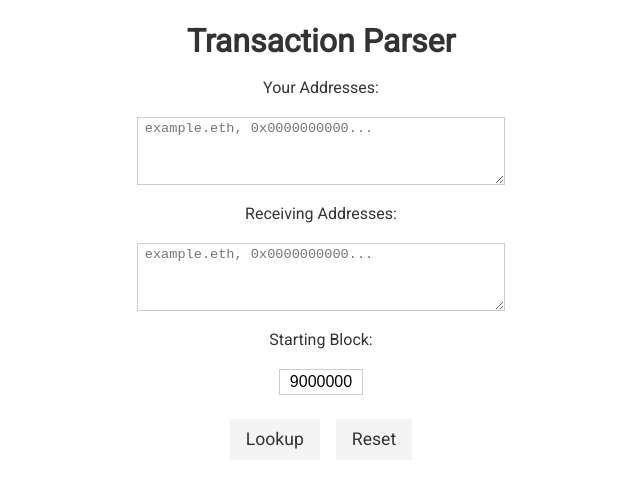
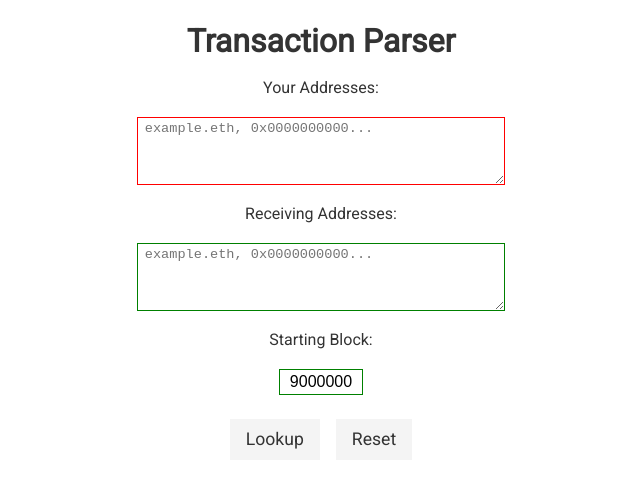
Before and after one commit to Flash-Git/Parser, a React app: page / in a window 1280 px wide. Shown: the top 488 px of the page, without its empty margins (319-959 px from the left). Built offline with nearby package versions, Linux system fonts and the light colour scheme.

Commit message:
Added borders to input

```diff
--- a/src/components/parsers/ParserTxLookup.tsx
+++ b/src/components/parsers/ParserTxLookup.tsx
@@ -35,7 +35,7 @@ const ParserTxLookup: FC<Props> = ({
   const [addressesErrors, setAddressesErrors] = useState("");
 
   const [receivingAddresses, setReceivingAddresses] = useState("");
-  const [receivingAddressesValid, setReceivingAddressesValid] = useState(false);
+  const [receivingAddressesValid, setReceivingAddressesValid] = useState(true);
   const [receivingAddressesErrors, setReceivingAddressesErrors] = useState("");
 
   const [startBlock, setStartBlock] = useState("9000000"); // TODO accept date
@@ -241,7 +241,12 @@ const ParserTxLookup: FC<Props> = ({
           value={addresses}
           placeholder={addressPlaceHolder}
           onChange={e => setAddresses(e.target.value)}
-          style={{ resize: "vertical", fontSize: "0.85rem", maxWidth: "27em" }}
+          style={{
+            resize: "vertical",
+            fontSize: "0.85rem",
+            maxWidth: "27em",
+            border: `1px solid ${addressesValid ? "green" : "red"}`
+          }}
         />
         {submitted && <Error msg={addressesErrors} />}
 
@@ -251,7 +256,12 @@ const ParserTxLookup: FC<Props> = ({
           value={receivingAddresses}
           placeholder={addressPlaceHolder} // Kyber
           onChange={e => setReceivingAddresses(e.target.value)}
-          style={{ resize: "vertical", fontSize: "0.85rem", maxWidth: "27em" }}
+          style={{
+            resize: "vertical",
+            fontSize: "0.85rem",
+            maxWidth: "27em",
+            border: `1px solid ${receivingAddressesValid ? "green" : "red"}`
+          }}
         />
         {submitted && <Error msg={receivingAddressesErrors} />}
 
@@ -261,6 +271,9 @@ const ParserTxLookup: FC<Props> = ({
           value={startBlock}
           className="block-num text-center"
           onChange={e => setStartBlock(e.target.value)}
+          style={{
+            border: `1px solid ${setStartBlockValid ? "green" : "red"}`
+          }}
         />
         {submitted && <Error msg={startBlockError} />}
 
```
